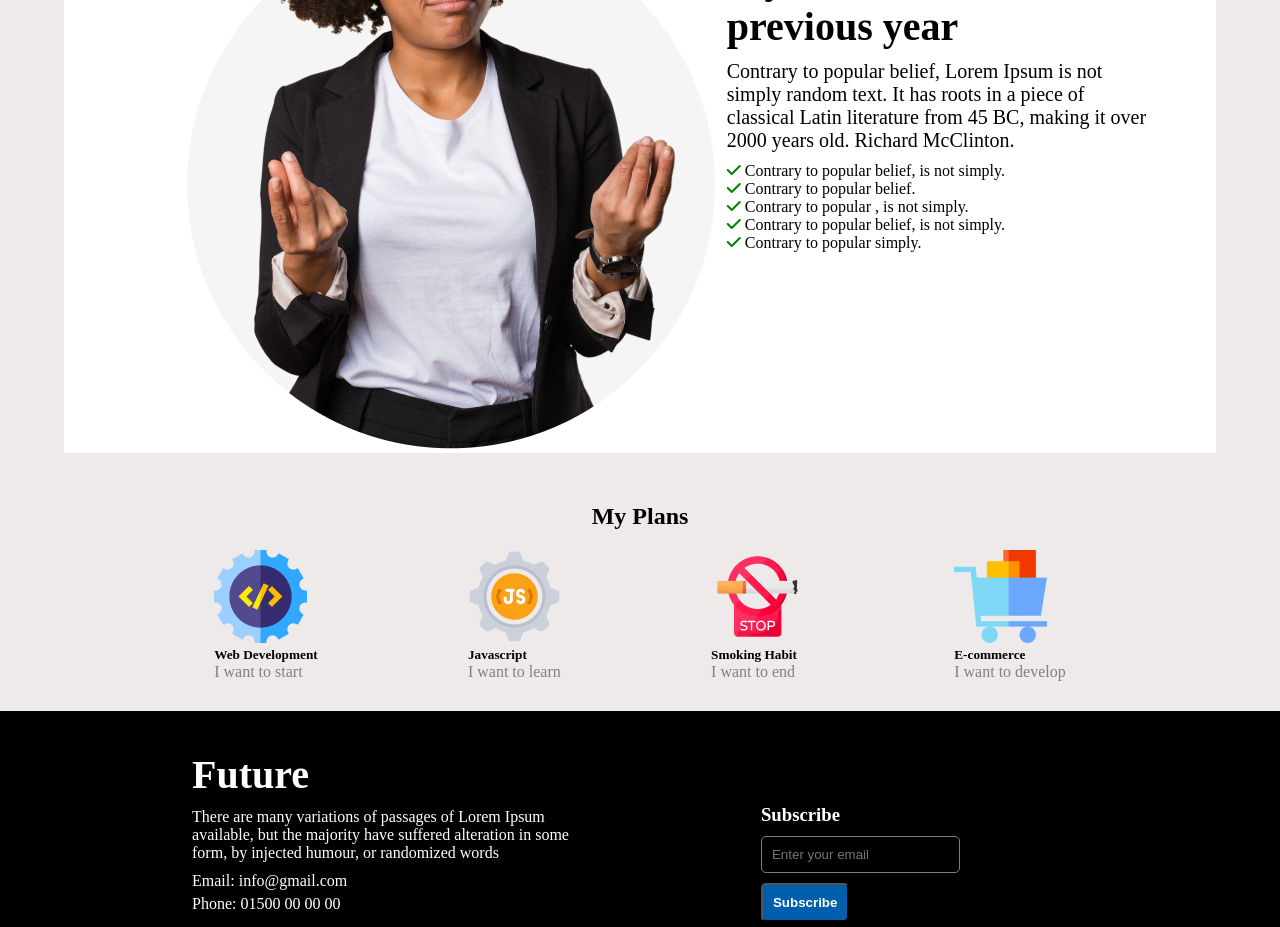
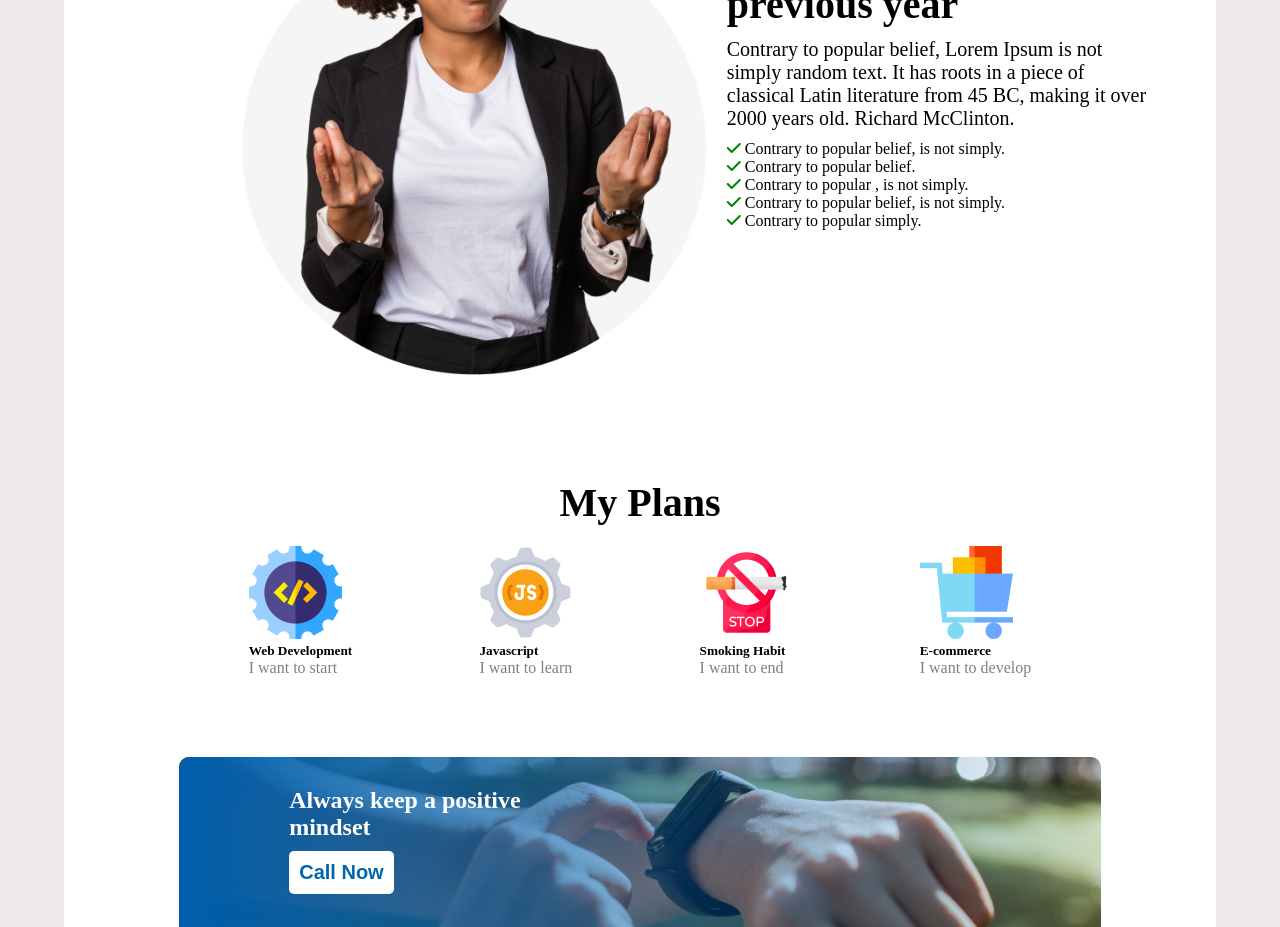
Before and after one commit to Pervejhasan/assignment-1, a plain HTML site: page index.html in a window 1280 px wide. Shown: the part 1135-2062 px from the top of the page. Drawn offline with Linux system fonts and the light colour scheme.

Commit message:
bonus part complete

```diff
--- a/css/style.css
+++ b/css/style.css
@@ -94,6 +94,17 @@
 .text-gray {
   color: grey;
 }
+
+/* height and width */
+
+.h-200 {
+  height: 200px;
+}
+
+.w-100 {
+  width: 100%;
+}
+
 /* padding */
 
 .p-10 {
@@ -182,6 +193,10 @@
   margin-top: 20px;
   margin-bottom: 20px;
 }
+.my-50 {
+  margin-top: 50px;
+  margin-bottom: 50px;
+}
 .ml-87 {
   margin-left: 87px;
 }
@@ -216,3 +231,24 @@
 .justify-space-evenly {
   justify-content: space-evenly;
 }
+
+.gradient {
+  background-image: url("../images/watch.png");
+  border-radius: 10px;
+  background-repeat: no-repeat;
+  background-position: center;
+  background-size: cover;
+}
+
+.gadient-image {
+  background-image: url("../images/gradient1.png");
+  border-radius: 10px;
+  background-repeat: no-repeat;
+  background-position: center;
+  background-size: cover;
+}
+
+.img {
+  width: 500px;
+  height: 620px;
+}
--- a/index.html
+++ b/index.html
@@ -26,10 +26,13 @@
 
 
 <main>
+
+<section class="bg-white container mx-auto py-5">
+
 <section>
-    <div class="container bg-white mx-auto  d-flex pt-60">
+    <div class="container  mx-auto  d-flex pt-60">
         <div class="col-6 ">
-            <img src="images/person.png" alt="person-image" class="ml-100">
+            <img src="images/person.png" alt="person-image" class="ml-100 img">
     </div>
     <div class="ml-87 mt-20">
     <h1 class="my-10 fs-2">My failures of <br> previous year</h1>
@@ -45,8 +48,8 @@
     </div>
 </section>
 
-<section class="py-5 ">
-  <h1 class="text-center my-20 fw-bolder">My Plans</h1>
+<section class="py-5 my-50">
+  <h1 class="text-center my-20 fw-bolder fs-2">My Plans</h1>
 
 <div class="container d-flex justify-space-evenly mt-20 mx-auto">
     <div>
@@ -72,10 +75,68 @@
 </div>
 
 </section>
+
+
+<section>
+
+<div class="container-2  mx-auto my-50">
+    <div class="gradient h-200 ">
+        <div class="gadient-image h-200 p-10">
+        <!-- <img src="images/gradient1.png" alt="gradient-image" class="h-200"> -->
+        <h2 class="text-white fw-bold ml-100 mt-20">Always keep a positive <br>mindset</h2>
+        <button class="bg-white text-dark-blue p-10 fw-bold fs-1 b-0 br-5 cursor my-10 ml-100 ">Call Now</button>
+            </div>
+    </div>
+
+</div>
+</section>
+
+
+
+<section>
+    <div class="container  mx-auto  d-flex pt-60">
+        <div class="col-6 ">
+            <img src="images/myaim.png" alt="person-image" class="ml-100 img">
+    </div>
+
+
+    <div class="ml-87 mt-20">
+    <h1 class="my-10 fs-2">My Aim</h1>
+    <ul class="list-style-none">
+        <li class="mb-5 fs-1"><i class="fa-solid fa-check text-success"></i> I want to be a full-stack web Developer.</li>
+        <li class="mb-5 fs-1"><i class="fa-solid fa-check text-success"></i> As a  web developer my aims to <br> create,maintain  and improve  the user<br>  experience on websites.</li>
+        <li class="mb-5 fs-1"><i class="fa-solid fa-check text-success"></i> I will do this by creating, modifying <br> and testing the website's codebase and ensuring that <br> it meets user expectations.</li>
+        <li class="fs-1"><i class="fa-solid fa-check text-success"></i> I will also ensure that the website  <br> runs smoothly and efficiently <br> and provide support whenever needed.</li>
+
+    </ul>
+             </div>
+
+
+
+
+    </div>
+
+
+
+
+
+</section>
+
+
+
+
+
+
+</section>
+
+
+
+
+
 </main>
 
-<footer class="bg-dark">
-    <div class="container text-white d-flex justify-space-evenly px-5 py-5">
+<footer class="bg-dark container mx-auto">
+    <div class=" text-white d-flex justify-space-evenly px-5 py-5">
         <div>
     <h2 class="my-10 fs-2">Future</h2>
     <p class="my-10">There are many variations of passages of Lorem Ipsum <br> available, but the majority have suffered alteration in some <br> form, by injected humour, or randomized words</p>
@@ -92,8 +153,6 @@
         <button class="bg-primary text-white fw-bold p-10 br-5 cursor">Subscribe</button>
     </form>
         </div>
-
-
     </div>
     </footer>
 
```
Also changed, not shown: images/myaim.png (added).
